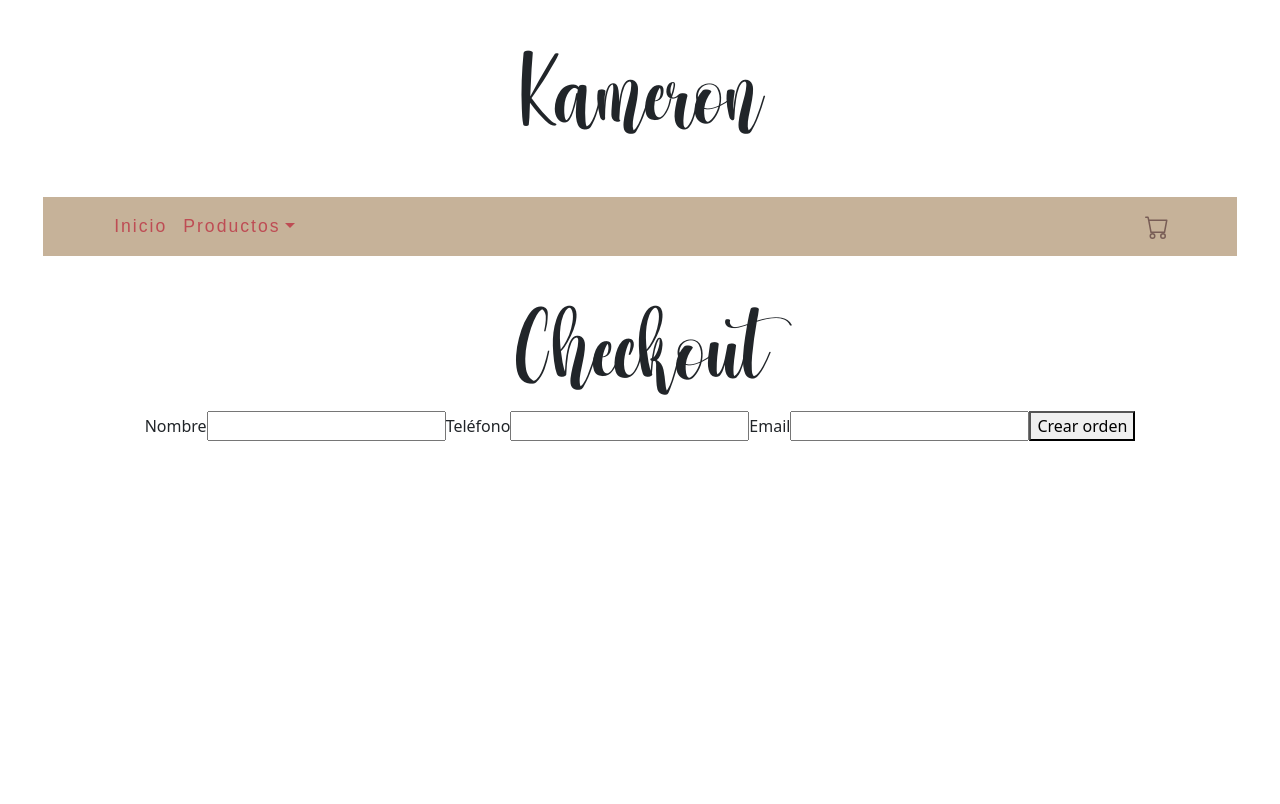
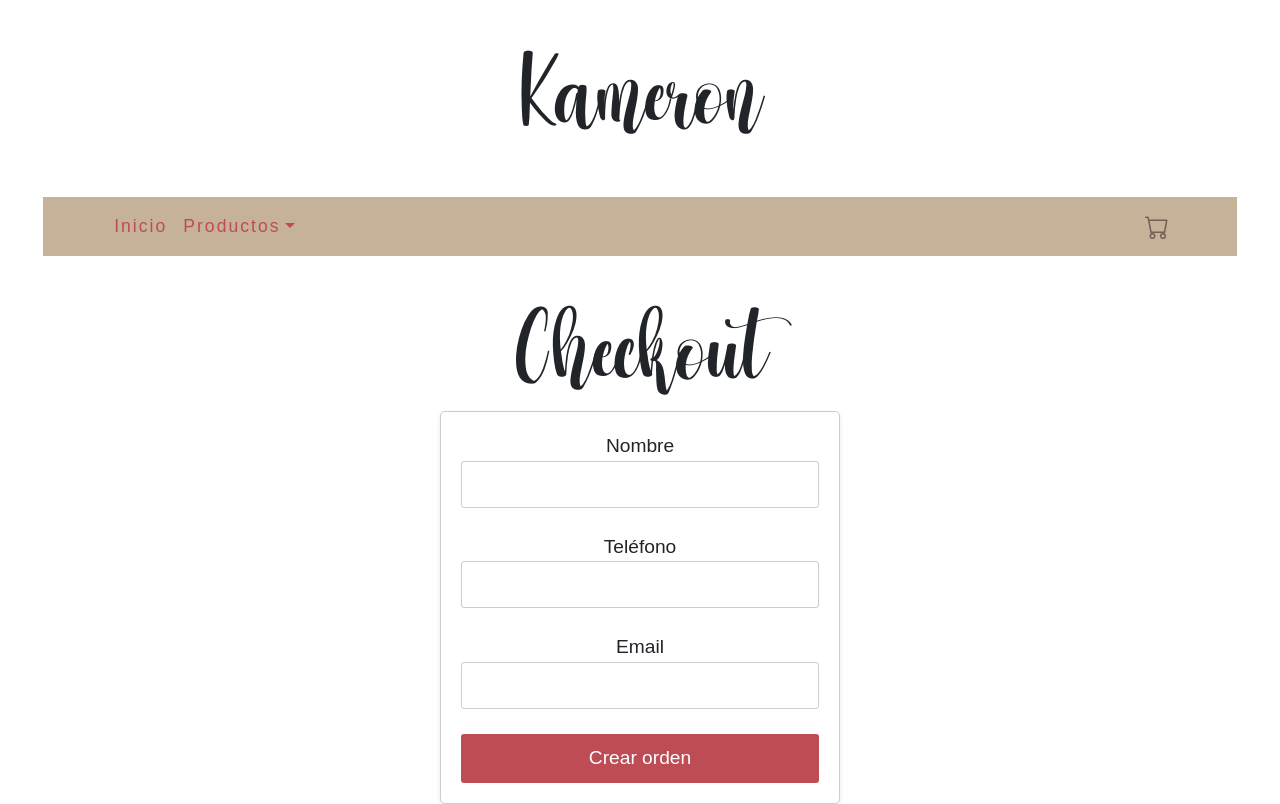
Before and after one commit to tamisimes/Testing-React, a React (Vite) app: page /checkout in a window 1280 px wide. Built offline with nearby package versions, Linux system fonts and the light colour scheme.

Commit message:
modifiqué el css del form

```diff
--- a/src/components/Cart/Cart.css
+++ b/src/components/Cart/Cart.css
@@ -2,3 +2,77 @@
     font-family: 'Courier New', Courier, monospace;
     font-size: 120%;
 }
+
+.CartContainer {
+    max-width: 600px;
+    margin: 0 auto;
+    padding: 20px;
+  }
+
+  .CartItems {
+    display: flex;
+    flex-wrap: wrap;
+    justify-content: space-between;
+    border: 1px solid #ccc;
+    border-radius: 5px;
+    padding: 10px;
+    margin-bottom: 20px;
+  }
+
+  .CartItems h3 {
+    font-size: 1.5rem;
+    margin-bottom: 10px;
+    width: 100%;
+  }
+
+  .CartItems ul {
+    list-style-type: none;
+    padding: 0;
+    display: flex;
+    flex-wrap: wrap;
+    justify-content: space-between;
+    width: 100%;
+  }
+
+  .CartItems li {
+    display: flex;
+    align-items: center;
+    margin-bottom: 10px;
+    width: calc(50% - 10px);
+
+  }
+
+  .CartItems li span {
+    font-weight: bold;
+  }
+
+  .CartTotal {
+    margin-top: 20px;
+  }
+
+  .CartTotal h4 {
+    font-size: 1.2rem;
+    margin-bottom: 10px;
+  }
+
+  .Button {
+    background-color: #b84b4b;
+    color: #fff;
+    padding: 10px 15px;
+    border: none;
+    border-radius: 3px;
+    cursor: pointer;
+    margin-right: 10px;
+  }
+
+  .Button:hover {
+    background-color: #c6b299;
+  }
+
+  .CheckoutButton {
+    background-color: #b84b4b;
+  }
+
+  .CheckoutButton:hover {
+    background-color: #c6b299;
+  }
--- a/src/components/CheckOut/CheckOut.jsx
+++ b/src/components/CheckOut/CheckOut.jsx
@@ -1,21 +1,22 @@
 import React, { useContext, useState } from "react";
 import { CartContext } from "../Context/CartContext";
-import { Timestamp, collection, addDoc } from "firebase/firestore";
+import { Timestamp, writeBatch, collection, addDoc } from "firebase/firestore";
 import { db } from "../../services/firebase";
 import CheckOutForm from "../CheckOutForm/CheckOutForm";
-import { Redirect } from "react-router-dom";
+
 
 const CheckOut = () => {
     const [loading, setLoading] = useState(false);
     const [orderId, setOrderId] = useState('');
+
     const { cart, total, clearCart } = useContext(CartContext);
-    const [redirect, setRedirect] = useState(false);
 
-    const createOrder = async (userData) => {
+    const createOrder = async ({ name, phone, email }) => {
         setLoading(true);
+
         try {
             const orderData = {
-                buyer: userData,
+                buyer: { name, phone, email },
                 items: cart,
                 total: total,
                 date: Timestamp.fromDate(new Date())
@@ -30,16 +31,11 @@ const CheckOut = () => {
             console.error("Error al crear la orden:", error);
         } finally {
             setLoading(false);
-            setRedirect(true);
         }
     };
 
     if (loading) {
         return <h1>Se está procesando su orden...</h1>;
-    }
-
-    if (redirect) {
-        return <Redirect to="/checkout" />;
     }
 
     if (orderId) {
--- a/src/components/CheckOutForm/CheckOutForm.css
+++ b/src/components/CheckOutForm/CheckOutForm.css
@@ -0,0 +1,44 @@
+.Container {
+    width: 100%;
+    max-width: 400px;
+    margin: 0 auto;
+    padding: 20px;
+    border: 1px solid #ccc;
+    border-radius: 5px;
+    box-shadow: 0 2px 4px rgba(0, 0, 0, 0.1);
+    background-color: #fff;
+    font-family: Arial, Helvetica, sans-serif;
+    font-size: 120%;
+  }
+
+  .Form {
+    display: flex;
+    flex-direction: column;
+  }
+
+  .Label {
+    margin-bottom: 10px;
+  }
+
+  input[type="text"],
+  input[type="email"] {
+    width: 100%;
+    padding: 8px;
+    margin-bottom: 15px;
+    border: 1px solid #ccc;
+    border-radius: 3px;
+  }
+
+  button[type="submit"] {
+    background-color: #be4c54;
+    color: #fff;
+    padding: 10px 15px;
+    border: none;
+    border-radius: 3px;
+    cursor: pointer;
+  }
+
+  button[type="submit"]:hover {
+    background-color:#c6b299;
+
+  }
--- a/src/components/CheckOutForm/CheckOutForm.jsx
+++ b/src/components/CheckOutForm/CheckOutForm.jsx
@@ -1,4 +1,5 @@
 import React, { useState } from "react";
+import '../CheckOutForm/CheckOutForm.css';
 
 const CheckOutForm = ({ onConfirm }) => {
     const [name, setName] = useState('');
```
